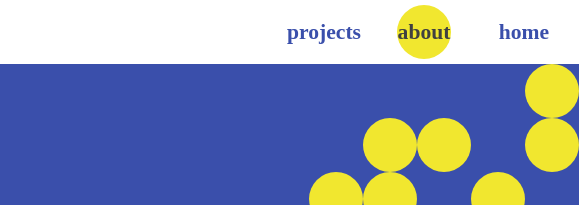
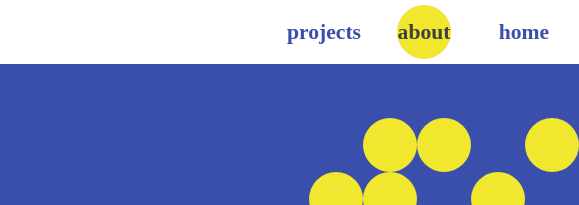
Before and after one commit to adrianamgarzonp4/UX_UI_HM_17, a plain HTML site: page index.html in a window 1280 px wide. Shown: the top 205 px of the page, 701-1280 px from the left. Drawn offline with Linux system fonts and the light colour scheme; a web font is replaced by a local one.

Commit message:
Change color of decoration
Change color of a right decoration circle to blue

```diff
--- a/css/styles.css
+++ b/css/styles.css
@@ -327,7 +327,10 @@ main section div ul {
         '. . . . c12';
 }
 
-.rdc1 { grid-area: c1}
+div.rdc1 {
+    grid-area: c1;
+    background-color: var(--blue, #3a4fab);
+}
 .rdc2 { grid-area: c2}
 .rdc3 { grid-area: c3}
 .rdc4 { grid-area: c4}
```
